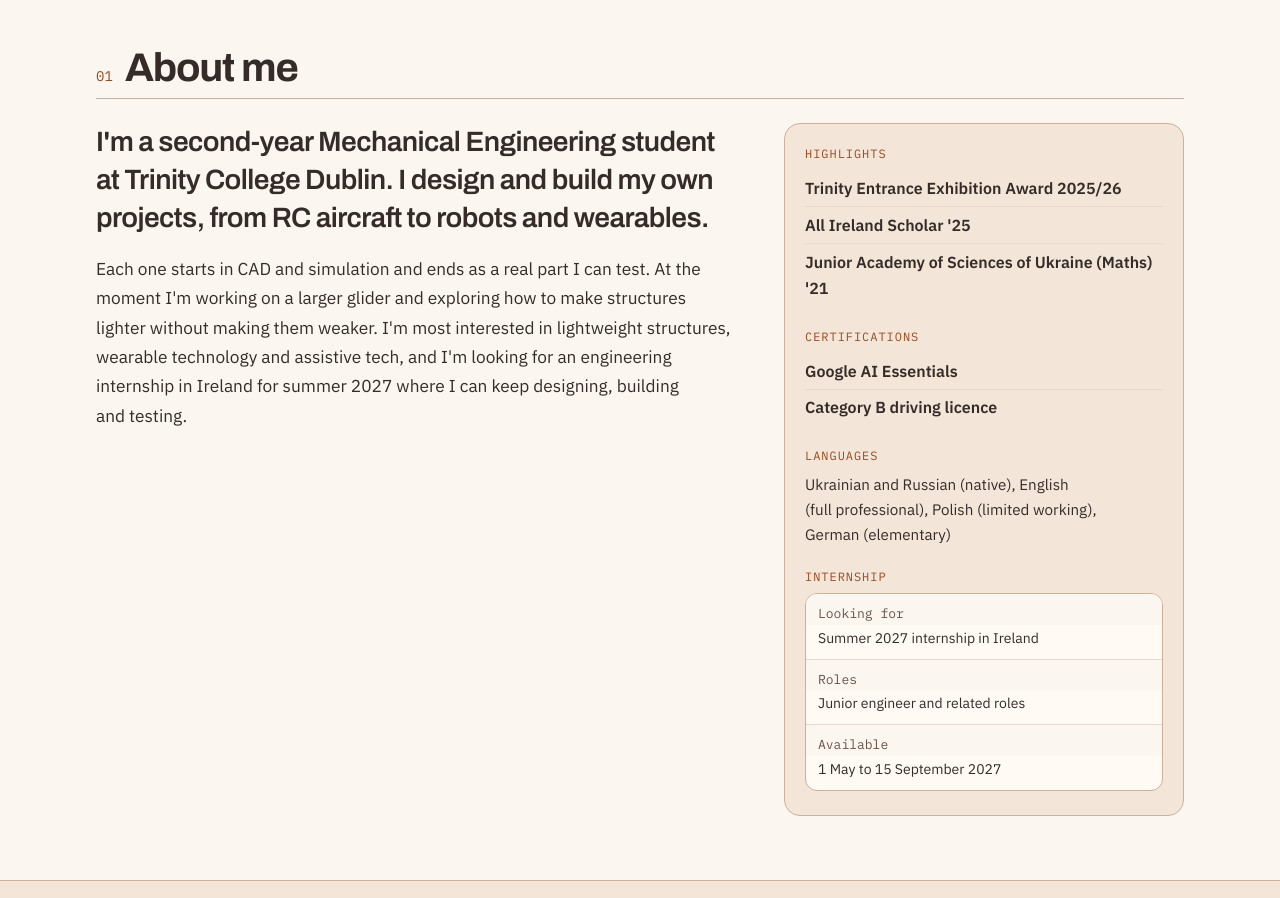
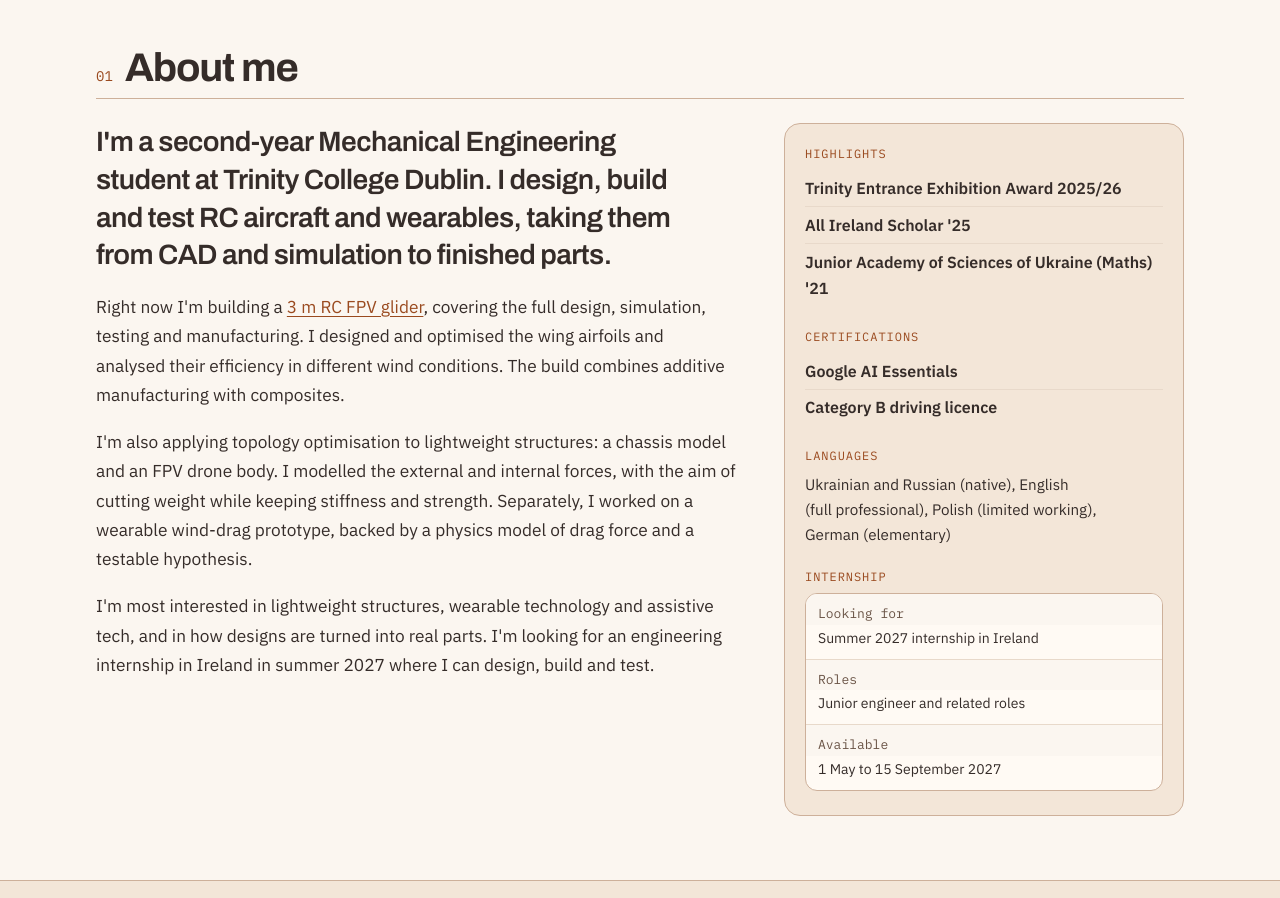
Before and after one commit to MykolaMats1uk/MykolaMats1uk.github.io, a plain HTML site: page index.html in a window 1280 px wide. Shown: the part 1100-1998 px from the top of the page. Drawn offline with Linux system fonts and the light colour scheme.

Commit message:
Restore my original home page bio

```diff
--- a/index.html
+++ b/index.html
@@ -65,8 +65,10 @@
     <div class="section-head"><span class="num">01</span><h2>About me</h2></div>
     <div class="bio">
       <div class="bio-text">
-        <p class="bio-intro">I'm a second-year Mechanical Engineering student at Trinity College Dublin. I design and build my own projects, from RC aircraft to robots and wearables.</p>
-        <p>Each one starts in CAD and simulation and ends as a real part I can test. At the moment I'm working on a larger glider and exploring how to make structures lighter without making them weaker. I'm most interested in lightweight structures, wearable technology and assistive tech, and I'm looking for an engineering internship in Ireland for summer 2027 where I can keep designing, building and testing.</p>
+        <p class="bio-intro">I'm a second-year Mechanical Engineering student at Trinity College Dublin. I design, build and test RC aircraft and wearables, taking them from CAD and simulation to finished parts.</p>
+        <p>Right now I'm building a <a href="projects/glider-3m.html">3 m RC FPV glider</a>, covering the full design, simulation, testing and manufacturing. I designed and optimised the wing airfoils and analysed their efficiency in different wind conditions. The build combines additive manufacturing with composites.</p>
+        <p>I'm also applying topology optimisation to lightweight structures: a chassis model and an FPV drone body. I modelled the external and internal forces, with the aim of cutting weight while keeping stiffness and strength. Separately, I worked on a wearable wind-drag prototype, backed by a physics model of drag force and a testable hypothesis.</p>
+        <p>I'm most interested in lightweight structures, wearable technology and assistive tech, and in how designs are turned into real parts. I'm looking for an engineering internship in Ireland in summer 2027 where I can design, build and test.</p>
       </div>
 
       <aside class="fact-card" aria-label="Key facts">
```
